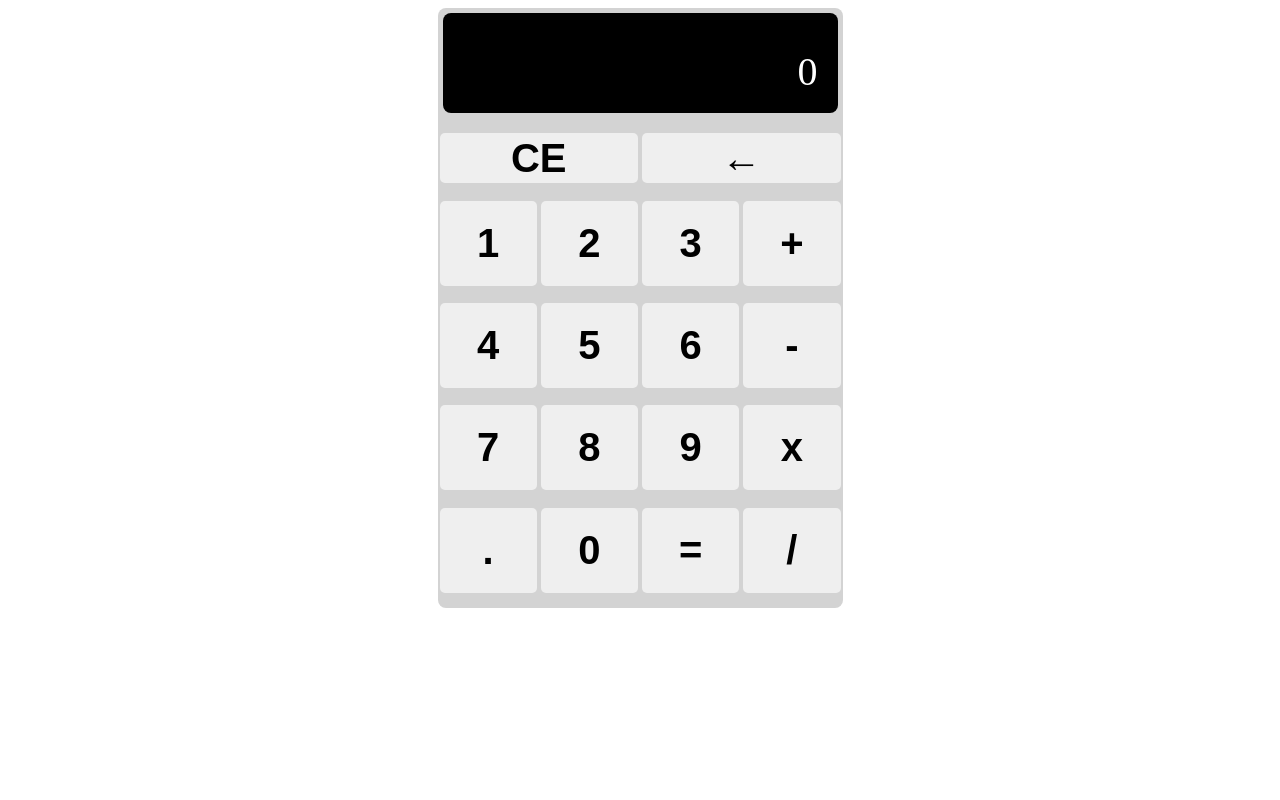
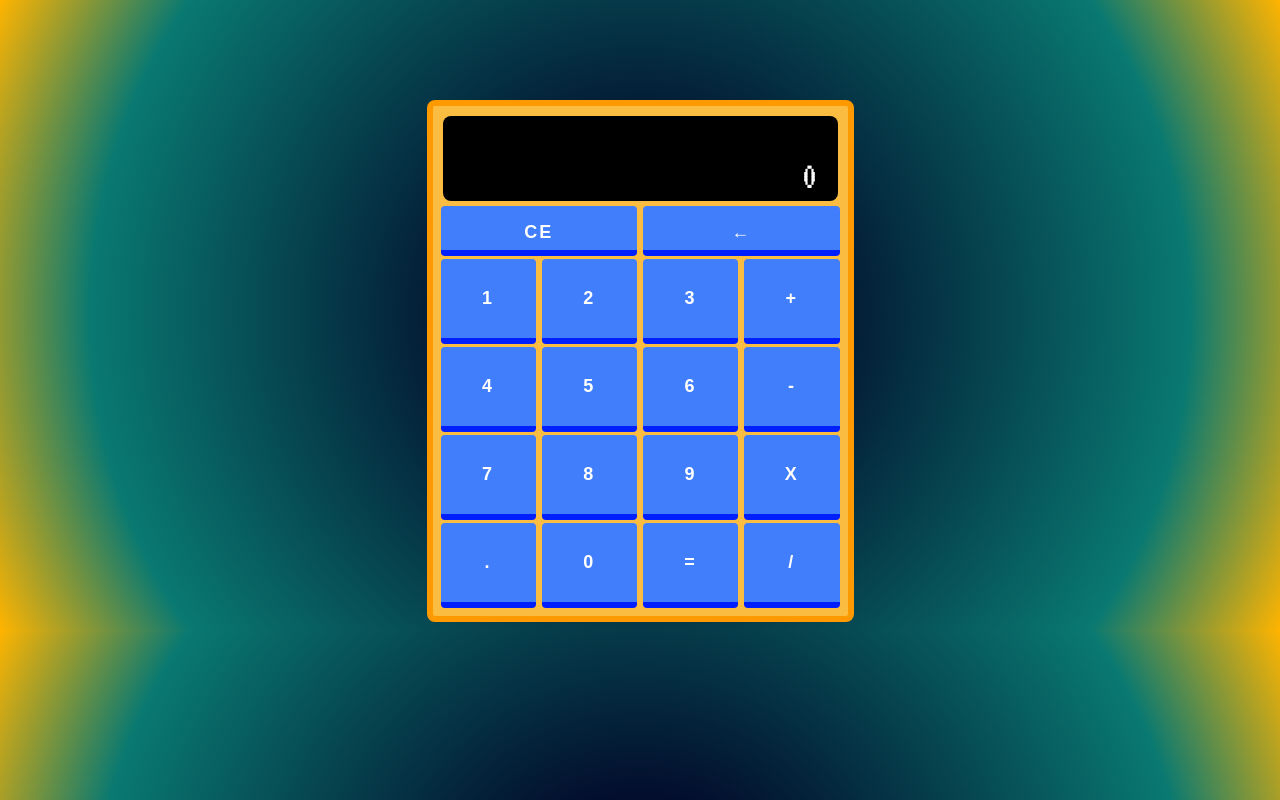
Before and after one commit to theeddie4433/calculator, a plain HTML site: page index.html in a window 1280 px wide. Drawn offline with Linux system fonts and the light colour scheme.

Commit message:
Css style retouched

```diff
--- a/calculator.css
+++ b/calculator.css
@@ -1,17 +1,24 @@
+body{
+    background: rgb(2,0,36);
+    background: radial-gradient(circle, rgba(2,0,36,1) 14%, rgba(9,121,113,1) 77%, rgba(255,180,0,1) 100%);;
+}
+
 .container{
-    display: grid;
+    display: flex;
     justify-content: center;
     align-items: center;
+    margin-top: 100px;
 
 }
 .calculator{
-    background-color: lightgray;
+    background-color: #FBBD41;
+    border: 6px solid #ff9900;
     display: flex;
     flex-direction: column;
     align-items: center;
     justify-content: space-between;
     border-radius: 8px;
-    height: 75vh;
+    padding: 5px;
 }
 
 .btn{
@@ -22,7 +29,8 @@
     margin: 2px;
     font-weight: bold;
     border-radius: 5px;
-    font-size: 5vh;
+    font-size: 30px;
+
 }
 
 .btn:hover{
@@ -32,7 +40,6 @@
 .buttons{
     display: flex;
     align-items:stretch;
-    flex-grow: 1;
     flex-direction: column;
     align-self: stretch;
     justify-content: space-evenly;
@@ -52,8 +59,8 @@
 .display{
     background-color: black;
     color: white;
+    flex-grow: 2;
     width: 375px;
-    height: 100px;
     margin-bottom: 10px;
     border-radius: 8px;
     display: flex;
@@ -62,8 +69,46 @@
     align-items:flex-end;
     padding-right: 20px;
     margin: 5px;
+    font-family: vt323;
 }
 
 .currentOp{
+    display: flex;
     font-size: 40px;
+    justify-content: center;
+    height: 40px;
+    margin-bottom: 5px;
 }
+
+.result{
+    display: flex;
+    font-size: 30px;
+    height: 40px;
+    align-items: center;
+    justify-content: center;
+}
+  .btn{
+    margin: 3px;
+    background: #407efb;
+    border: none;
+    border-bottom: 6px solid #001fff;
+    padding: 16px;
+    border-radius: 4px;
+    letter-spacing: 2px;
+    text-transform: uppercase;
+    color: #fff;
+    font-weight: bold;
+    font-size: 18px;
+    margin-top: 0px;
+    transition: all 0.1s;
+    outline: none;
+  }
+  .btn:hover{
+    transform: translateY(0.05rem);
+    border-bottom-width: 3px;
+    cursor: pointer;
+  }
+  .btn:active{
+    transform: translateY(0.1rem);
+    border-bottom-width: 0px;
+  }
--- a/calculator.js
+++ b/calculator.js
@@ -17,6 +17,15 @@ let shouldResetScreen = false ;
 
 window.addEventListener('keydown', handleKeyboardInput);
 
+function handleKeyboardInput(e){
+  if(e.key >= 0 && e.key <= 9) appendNumber(e.key)
+  if(e.key === 'Enter') evaluate()
+  if(e.key === '.') appendPoint()
+  if(e.key === 'Delete') deleteNum()
+  if(e.key === 'Escape') clear()
+  if(e.key === '/' || e.key === '+' || e.key === '*' || e.key ==='-') setOperation(appendOperand(e.key))
+}
+
 numberButtons.forEach((button) => {
   button.addEventListener('click', () => appendNumber(button.textContent))
 });
@@ -25,6 +34,13 @@ function appendNumber(number) {
     if (currentOperationDisplay.textContent === '0' || shouldResetScreen)
       resetScreen()
     currentOperationDisplay.textContent += number
+  }
+
+function appendPoint(){
+    if (shouldResetScreen) resetScreen()
+    if (currentOperationDisplay.textContent === '') currentOperationDisplay.textContent = '0'
+    if (currentOperationDisplay.textContent.includes('.'))return
+    currentOperationDisplay.textContent += '.'
   }
 
 function erase(){
@@ -64,15 +80,6 @@ function divide(a, b) {
     return a / b
 }
 
-  function handleKeyboardInput(e){
-    if(e.key >= 0 && e.key <= 9) appendNumber(e.key)
-    if(e.key === 'return') evaluate()
-    if(e.key === '.') appendPoint()
-    if(e.key === 'Backspace') deleteNum()
-    if(e.key === 'escape') clear()
-    if(e.key === '/' || e.key === '+' || e.key === '*' || e.key ==='-') setOperation(appendOperand(e.key))
-  }
-
 function setOperation(operand) {
   if (currentOperation !== null) evaluate()
   firstNumber = currentOperationDisplay.textContent
@@ -82,7 +89,6 @@ function setOperation(operand) {
   console.log(firstNumber)
   console.log(secondNumber)
   }
-
 
 function evaluate(){
   if (currentOperation === null || shouldResetScreen) return
@@ -97,10 +103,7 @@ function evaluate(){
   )
   resultDisplay.textContent = `${firstNumber} ${currentOperation} ${secondNumber} =`
   shouldResetScreen = true
-  console.log(firstNumber)
-  console.log(secondNumber)
   currentOperation = null
-  console.log(currentOperation)
 }
 
 function operate(operand, a, b){
@@ -114,6 +117,8 @@ function operate(operand, a, b){
     case '×':
       return multiply(a , b);
     case '÷':
+      if (b === 0)return null
+      else
       return divide(a , b);
 
   }
@@ -122,6 +127,7 @@ function roundResult(number) {
   return Math.round(number * 1000) / 1000
 }
 
+pointButton.addEventListener('click', () => appendPoint())
 equalButton.addEventListener('click', () => evaluate())
 clearButton.addEventListener('click', clear);
 eraseButton.addEventListener('click', erase);
--- a/index.html
+++ b/index.html
@@ -5,6 +5,9 @@
     <meta http-equiv="X-UA-Compatible" content="IE=edge">
     <meta name="viewport" content="width=device-width, initial-scale=1.0">
     <link href="./calculator.css" rel="stylesheet">
+    <link rel="preconnect" href="https://fonts.googleapis.com">
+    <link rel="preconnect" href="https://fonts.gstatic.com" crossorigin>
+    <link href="https://fonts.googleapis.com/css2?family=Audiowide&family=VT323&display=swap" rel="stylesheet">
     <title>Calculadora</title>
 </head>
 <body>
```
